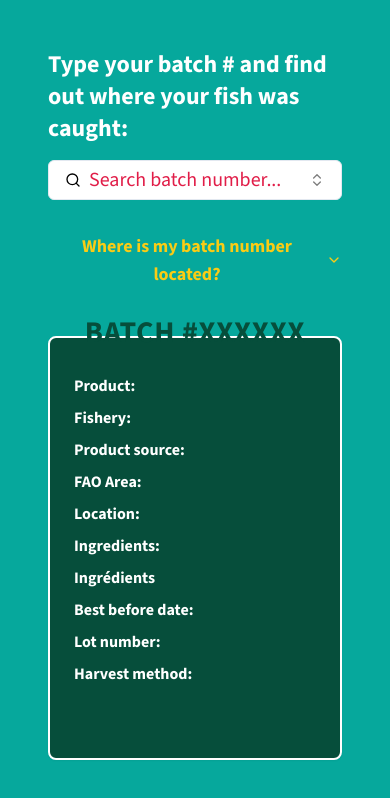
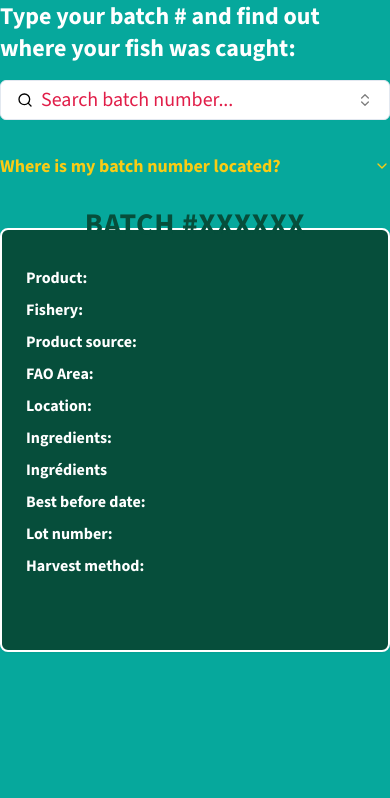
Before and after one commit to santivdt/ais-batch-numbers, a Next.js app: page / in a window 390 px wide. Shown: the top 798 px of the page. Built offline with nearby package versions, Linux system fonts and the light colour scheme.

Commit message:
Make mobile version

```diff
--- a/app/page.tsx
+++ b/app/page.tsx
@@ -2,7 +2,7 @@ import Combobox from '@/components/combobox'
 
 export default function Home() {
   return (
-    <main className='p-12'>
+    <main className='p-0 md:p-12'>
       <Combobox />
     </main>
   )
```
